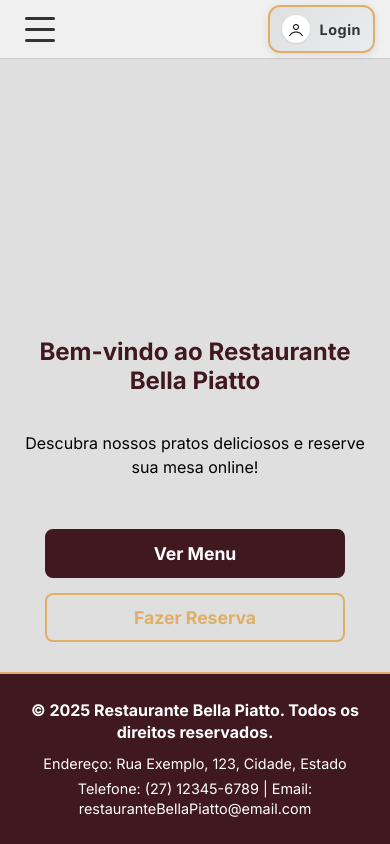
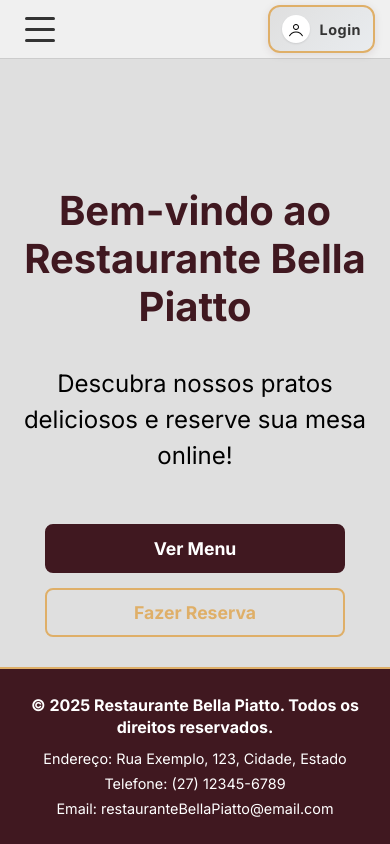
Before and after one commit to POO2T/Restaurante, an Angular app in the folder Front-End_Restaurante/: page / in a window 390 px wide. Built offline with nearby package versions, Linux system fonts and the light colour scheme.

Commit message:
fix: Alterando estilo e configurando responsividade em Cardápio, Pedidos e Footer

```diff
--- a/Front-End_Restaurante/src/app/layout/footer/footer.html
+++ b/Front-End_Restaurante/src/app/layout/footer/footer.html
@@ -2,6 +2,7 @@
     <div class="footer-content">
         <p>&copy; 2025 Restaurante Bella Piatto. Todos os direitos reservados.</p>
         <p>Endereço: Rua Exemplo, 123, Cidade, Estado</p>
-        <p>Telefone: (27) 12345-6789 | Email: restauranteBellaPiatto@email.com</p>
+        <p>Telefone: (27) 12345-6789</p>
+        <p>Email: restauranteBellaPiatto@email.com</p>
     </div>
 </footer>
--- a/Front-End_Restaurante/src/app/pages/cardapio/cardapio.css
+++ b/Front-End_Restaurante/src/app/pages/cardapio/cardapio.css
@@ -163,8 +163,8 @@
   position: absolute;
   top: 15px;
   left: 15px;
-  background: rgba(102, 126, 234, 0.9);
-  color: white;
+  background-color: var(--btn-secondary-color);
+  color: var(--primary-color);
   padding: 6px 12px;
   border-radius: 15px;
   font-size: 12px;
@@ -258,6 +258,7 @@
 
 .carrinho-items {
   margin-bottom: 15px;
+  overflow-y: auto;
 }
 
 .carrinho-item {
@@ -266,7 +267,8 @@
   align-items: center;
   padding: 8px 0;
   border-bottom: 1px solid #eee;
-  font-size: 14px;
+  font-size: 15px;
+  margin: 5px 5px;
 }
 
 .carrinho-item:last-child {
@@ -283,8 +285,8 @@
 
 .btn-finalizar {
   width: 100%;
-  background: linear-gradient(135deg, #667eea 0%, #764ba2 100%);
-  color: white;
+  background-color: var(--btn-primary-background);
+  color: var(--btn-primary-color);
   border: none;
   padding: 12px;
   border-radius: 10px;
--- a/Front-End_Restaurante/src/app/pages/cardapio/cardapio.html
+++ b/Front-End_Restaurante/src/app/pages/cardapio/cardapio.html
@@ -79,11 +79,13 @@
     <div class="carrinho-resumo">
       <h3>Seu Pedido</h3>
       <div class="carrinho-items">
-        <div *ngFor="let item of carrinho" class="carrinho-item">
-          <span>{{ item.produto.nome }}</span>
-          <span>{{ item.quantidade }}x</span>
-          <span>R$ {{ (item.produto.preco * item.quantidade).toFixed(2) }}</span>
-        </div>
+        @for (item of carrinho; track item) {
+          <div class="carrinho-item">
+            <span>{{ item.produto.nome }}</span>
+            <span>{{ item.quantidade }}x</span>
+            <span>R$ {{ (item.produto.preco * item.quantidade).toFixed(2) }}</span>
+          </div>
+        }
       </div>
       <div class="carrinho-total">
         <strong>Total: R$ {{ totalCarrinho.toFixed(2) }}</strong>
--- a/Front-End_Restaurante/src/app/pages/home/home.css
+++ b/Front-End_Restaurante/src/app/pages/home/home.css
@@ -106,11 +106,11 @@
     }
 
     .home-text h1 {
-        font-size: 2em;
+        font-size: 3em;
     }
 
     .home-text p {
-        font-size: 1.1em;
+        font-size: 1.3em;
     }
 
     .home-buttons {
@@ -131,11 +131,11 @@
 
 @media (max-width: 480px) {
     .home-text h1 {
-        font-size: 1.5em;
+        font-size: 2.5em;
     }
 
     .home-text p {
-        font-size: 1em;
+        font-size: 1.5em;
     }
 
 
--- a/Front-End_Restaurante/src/app/pages/home/home.html
+++ b/Front-End_Restaurante/src/app/pages/home/home.html
@@ -1,4 +1,8 @@
 <section class="home">
+
+    <!-- <header class="logo-mobile">
+        <img src="assets/imgs/logo.png" alt="Logo Bella Piatto" />
+    </header> -->
 
     <article class="home-text">
         <h1>Bem-vindo ao Restaurante Bella Piatto</h1>
--- a/Front-End_Restaurante/src/app/pages/pedidos/pedidos.html
+++ b/Front-End_Restaurante/src/app/pages/pedidos/pedidos.html
@@ -8,7 +8,6 @@
       </div>
 
       <div class="header-actions">
-        <button class="btn-nav" (click)="voltarInicio()">🏠 Início</button>
         <div class="stats-cards">
           <div class="stat-card">
             <div class="stat-number">{{ getTotalPedidosHoje() }}</div>
@@ -27,19 +26,22 @@
   <div class="filtros-section">
     <h3>Filtrar por Status:</h3>
     <div class="filtros-buttons">
+      @for (status of statusOptions; track status) {
         <button
-        *ngFor="let status of statusOptions"
           [class.active]="status === statusFiltro"
           (click)="statusFiltro = status"
           class="btn-filtro">
           {{ status }}
         </button>
+      }
     </div>
   </div>
 
   <!-- Lista de Pedidos -->
   <div class="pedidos-list">
-    <div *ngFor="let pedido of pedidosFiltrados" class="card-pedido">
+
+    @for (pedido of pedidosFiltrados; track pedido) {
+      <div class="card-pedido">
 
         <!-- Header do Pedido -->
         <div class="pedido-header">
@@ -61,11 +63,13 @@
         <div class="pedido-itens">
           <h4>Itens do Pedido:</h4>
           <div class="itens-list">
-          <div *ngFor="let item of pedido.itens" class="item">
+            @for (item of pedido.itens; track item) {
+            <div class="item">
               <span class="item-nome">{{ item.nome }}</span>
               <span class="item-qtd">{{ item.quantidade }}x</span>
               <span class="item-preco">R$ {{ (item.preco * item.quantidade).toFixed(2) }}</span>
             </div>
+            }
           </div>
         </div>
 
@@ -78,10 +82,7 @@
 
         <!-- Ações -->
         <div class="pedido-acoes">
-        <select
-          [value]="pedido.status"
-          (change)="onStatusChange(pedido, $event)"
-          class="select-status">
+          <select [value]="pedido.status" (change)="onStatusChange(pedido, $event)" class="select-status">
             <option value="Pendente">Pendente</option>
             <option value="Preparando">Preparando</option>
             <option value="Pronto">Pronto</option>
@@ -92,6 +93,8 @@
           <button class="btn-detalhes">Ver Detalhes</button>
         </div>
       </div>
+      }
+
 
       <!-- Mensagem quando não há pedidos -->
       @if (pedidosFiltrados.length == 0) {
@@ -101,5 +104,6 @@
       </div>
     }
 
+
   </div>
 </div>
--- a/Front-End_Restaurante/src/app/pages/pedidos/pedidos.ts
+++ b/Front-End_Restaurante/src/app/pages/pedidos/pedidos.ts
@@ -142,8 +142,4 @@ export class Pedidos implements OnInit {
       })
       .reduce((total, pedido) => total + pedido.total, 0);
   }
-
-  voltarInicio() {
-    this.router.navigate(['/']);
-  }
 }
```
Lines whose indentation alone changed are shown as unchanged.
